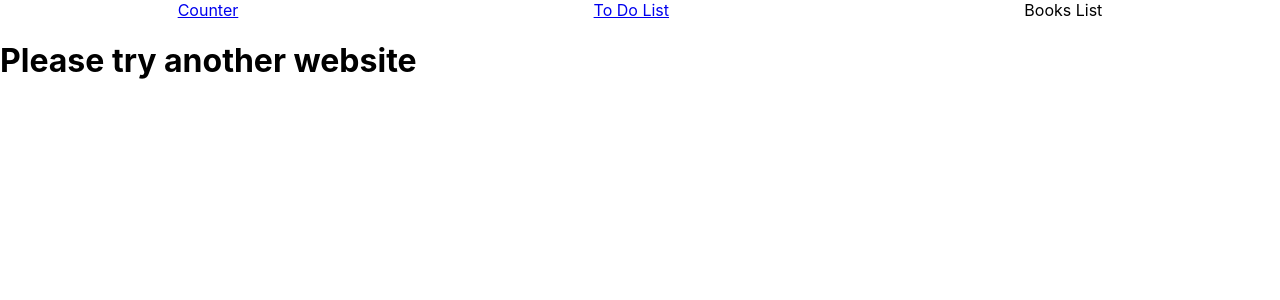
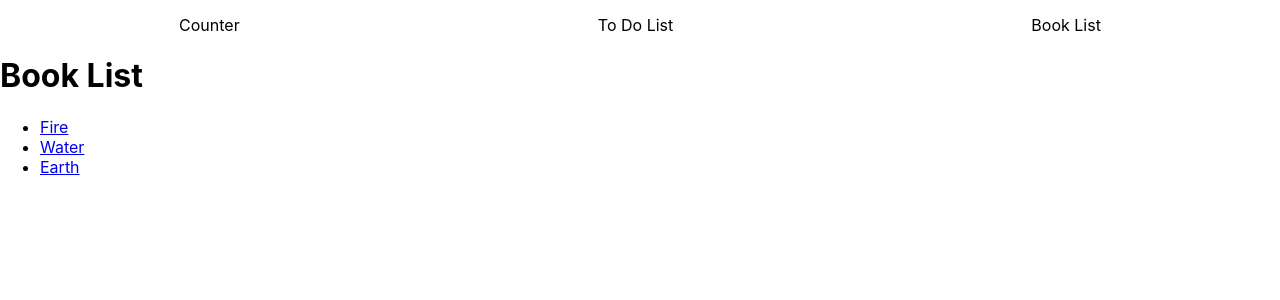
Before and after one commit to snieto10/finalcounter, a React (Create React App) app: page /booklist in a window 1280 px wide. Shown: the top 300 px of the page. Built offline with nearby package versions, Linux system fonts and the light colour scheme.

Commit message:
add routes

```diff
--- a/src/App.js
+++ b/src/App.js
@@ -6,15 +6,21 @@ import { House } from "./components/house.jsx";
 import "./App.css";
 import { Routes, Route } from "react-router-dom";
 import NotFound from "./components/notFound.jsx";
+import BookList from "./components/booklist.jsx";
+import Fire from "./components/fire.jsx";
+import Home from "./components/home.jsx";
 
 function App() {
   return (
     <div>
       <NavBar />
       <Routes>
+        <Route path="/" element={<Home />} />
         <Route path="/counter" element={<Counters />} />
         <Route path="/todolist" element={<ToDoList />} />
         <Route path="/todolist/:id" element={<House />} />
+        <Route path="/booklist/" element={<BookList />} />
+        <Route path="/booklist/:id" element={<Fire />} />
         <Route path="*" element={<NotFound />} />
       </Routes>
     </div>
--- /dev/null
+++ b/src/components/booklist.jsx
@@ -0,0 +1,30 @@
+import React, { Component } from "react";
+import Fire from "./fire";
+import { Link } from "react-router-dom";
+import { Routes, Route } from "react-router-dom";
+
+class BookList extends Component {
+  state = {};
+  render() {
+    return (
+      <React.Fragment>
+        <div>
+          <h1>Book List</h1>
+          <ul>
+            <li>
+              <Link to="/booklist/fire">Fire</Link>
+            </li>
+            <li>
+              <Link to="/booklist/Water">Water</Link>
+            </li>
+            <li>
+              <Link to="/booklist/Earth">Earth</Link>
+            </li>
+          </ul>
+        </div>
+      </React.Fragment>
+    );
+  }
+}
+
+export default BookList;
--- /dev/null
+++ b/src/components/fire.jsx
@@ -0,0 +1,7 @@
+import { useParams } from "react-router-dom";
+
+export default function Fire() {
+  const { id } = useParams();
+
+  return <h1>List: {id} </h1>;
+}
--- /dev/null
+++ b/src/components/home.jsx
@@ -0,0 +1,9 @@
+import React, { Component } from "react";
+
+class Home extends Component {
+  render() {
+    return <h1>HOME, SWEET HOME</h1>;
+  }
+}
+
+export default Home;
--- a/src/components/navBar.css
+++ b/src/components/navBar.css
@@ -2,4 +2,27 @@
   display: flex;
   justify-content: space-around;
   margin-bottom: 20px;
+  margin-top: 15px;
 }
+
+.link {
+  text-decoration: none;
+  color: black;
+}
+
+.link:visited {
+  text-decoration: none;
+  color: black;
+}
+
+.active {
+  color: white;
+  background: black;
+  border-radius: 5px;
+  padding: 0.5rem 1rem;
+}
+
+.active:visited {
+  color: white;
+  background: black;
+}
--- a/src/components/navBar.jsx
+++ b/src/components/navBar.jsx
@@ -3,17 +3,22 @@ import { Link } from "react-router-dom";
 import "./navBar.css";
 
 class NavBar extends Component {
-  state = {};
   render() {
     return (
       <div className="nav">
         <div className="counter">
-          <Link to="/counter">Counter</Link>
+          <Link className="link" to="/counter">
+            Counter
+          </Link>
         </div>
         <div className="todolist">
-          <Link to="/todolist">To Do List</Link>
+          <Link className="link" to="/todolist">
+            To Do List
+          </Link>
         </div>
-        <div className="todolist">Books List</div>
+        <Link className="link" to="/booklist">
+          Book List
+        </Link>
       </div>
     );
   }
```
